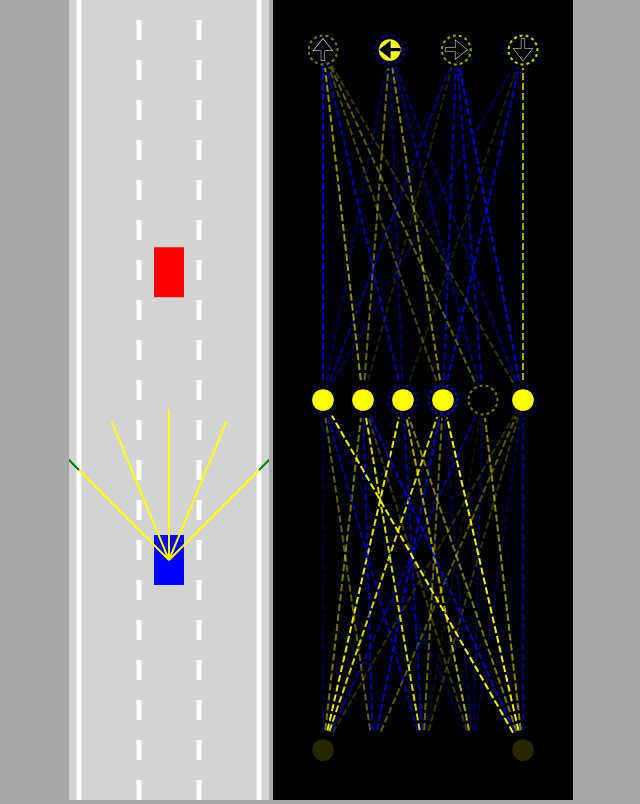
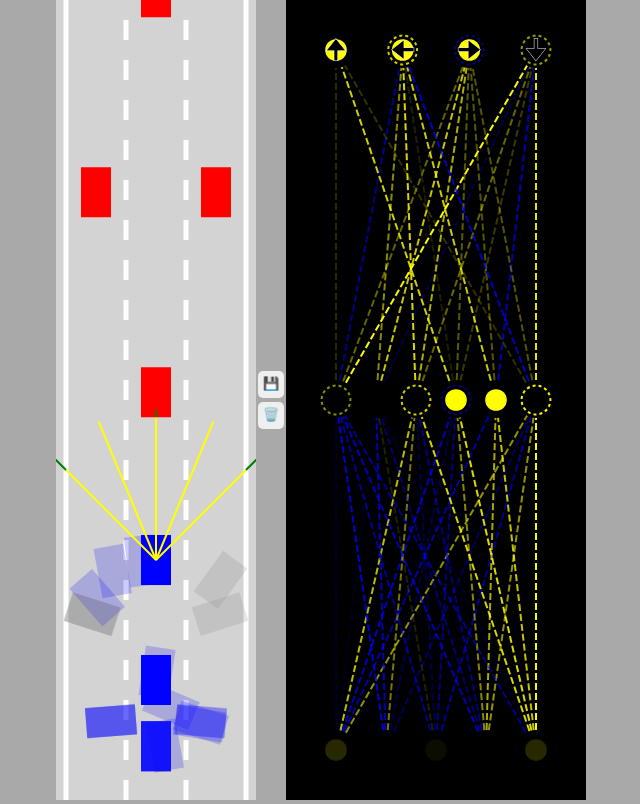
Before and after one commit to umangrazsingh/SELF_DRIVING_CAR, a plain HTML site: page index.html in a window 1280 px wide. Shown: the whole page, without its empty margins (319-959 px from the left). Drawn offline with Linux system fonts and the light colour scheme; animation ran at ten frames a second.

Commit message:
Add parallel AI cars, save/discard brain, and mutation

```diff
--- a/car.js
+++ b/car.js
@@ -118,7 +118,7 @@ class Car{
         this.y-=Math.cos(this.angle)*this.speed;
     }
 
-draw(ctx,color){
+draw(ctx,color,drawSensor=false){
         if(this.damaged){
             ctx.fillStyle="gray";
         }else{
@@ -131,7 +131,7 @@ draw(ctx,color){
         }
         ctx.fill();
 
-        if(this.sensor){
+        if(this.sensor && drawSensor){
             this.sensor.draw(ctx);
         }
     }
--- a/index.html
+++ b/index.html
@@ -5,6 +5,10 @@
 </head>
 <body>
     <canvas id="carCanvas"></canvas>
+    <div id="verticalButtons">
+        <button onclick="save()">💾</button>
+        <button onclick="discard()">🗑️</button>
+    </div>
     <canvas id="networkCanvas"></canvas>
     <script src="network.js"></script>
     <script src="visualizer.js"></script>
--- a/main.js
+++ b/main.js
@@ -6,34 +6,89 @@ networkCanvas.width=300;
 const carCtx = carCanvas.getContext("2d");
 const networkCtx = networkCanvas.getContext("2d");
 const road=new Road(carCanvas.width/2,carCanvas.width*0.9);
-const car=new Car(road.getLaneCenter(1),100,30,50,"AI");
-const traffic=[
-    new Car(road.getLaneCenter(1),-100,30,50,"DUMMY",2)
+
+const N=100;
+const cars=generateCars(N);
+let bestCar=cars[0];
+if(localStorage.getItem("bestBrain")){
+    for(let i=0;i<cars.length;i++){
+        cars[i].brain=JSON.parse(
+            localStorage.getItem("bestBrain"));
+        if(i!=0){
+            NeuralNetwork.mutate(cars[i].brain,0.1);
+        }
+    }
+}
+
+   const traffic=[
+    new Car(road.getLaneCenter(1),-100,30,50,"DUMMY",2),
+    new Car(road.getLaneCenter(2),-300,30,50,"DUMMY",2),
+    new Car(road.getLaneCenter(0),-300,30,50,"DUMMY",2),
+    new Car(road.getLaneCenter(1),-500,30,50,"DUMMY",2),
+    new Car(road.getLaneCenter(0),-700,30,50,"DUMMY",2),
+    new Car(road.getLaneCenter(1),-700,30,50,"DUMMY",2),
+    new Car(road.getLaneCenter(2),-900,30,50,"DUMMY",2),
+    new Car(road.getLaneCenter(1),-1100,30,50,"DUMMY",2),
+    new Car(road.getLaneCenter(2),-1100,30,50,"DUMMY",2),
+    new Car(road.getLaneCenter(0),-1300,30,50,"DUMMY",2),
+    new Car(road.getLaneCenter(0),-1500,30,50,"DUMMY",2),
+    new Car(road.getLaneCenter(2),-1500,30,50,"DUMMY",2),
+    new Car(road.getLaneCenter(1),-1700,30,50,"DUMMY",2),
+    new Car(road.getLaneCenter(2),-1900,30,50,"DUMMY",2),
+    new Car(road.getLaneCenter(0),-1900,30,50,"DUMMY",2)
 ];
 
 animate();
+function save(){
+    localStorage.setItem("bestBrain",
+        JSON.stringify(bestCar.brain));
+}
+
+function discard(){
+    localStorage.removeItem("bestBrain");
+}
+
+function generateCars(N){
+    const cars=[];
+    for(let i=1;i<=N;i++){
+        cars.push(new Car(road.getLaneCenter(1),100,30,50,"AI"));
+    }
+    return cars;
+}
 
 function animate(time){
     for(let i=0;i<traffic.length;i++){
         traffic[i].update(road.borders,[]);
     }
-    car.update(road.borders,traffic);
+    for(let i=0;i<cars.length;i++){
+        cars[i].update(road.borders,traffic);
+    }
+
+    bestCar=cars.find(
+        c=>c.y==Math.min(
+            ...cars.map(c=>c.y)
+        ));
 
     carCanvas.height=window.innerHeight;
     networkCanvas.height=window.innerHeight;
 
     carCtx.save();
-    carCtx.translate(0,-car.y+carCanvas.height*0.7);
+    carCtx.translate(0,-bestCar.y+carCanvas.height*0.7);
 
     road.draw(carCtx);
     for(let i=0;i<traffic.length;i++){
         traffic[i].draw(carCtx,"red");
     }
-    car.draw(carCtx,"blue");
+    carCtx.globalAlpha=0.2;
+    for(let i=0;i<cars.length;i++){
+        cars[i].draw(carCtx,"blue");
+    }
+    carCtx.globalAlpha=1;
+    bestCar.draw(carCtx,"blue",true);
 
     carCtx.restore();
 
     networkCtx.lineDashOffset=-time/50;
-    Visualizer.drawNetwork(networkCtx,car.brain);
+    Visualizer.drawNetwork(networkCtx,bestCar.brain);
     requestAnimationFrame(animate);
 }
--- a/network.js
+++ b/network.js
@@ -17,6 +17,26 @@ static feedForward(givenInputs, network){
 
     }
     return outputs;
+    }
+    static mutate(network,amount=1){
+        network.levels.forEach(level => {
+            for(let i=0;i<level.biases.length;i++){
+                level.biases[i]=lerp(
+                    level.biases[i],
+                    Math.random()*2-1,
+                    amount
+                )
+            }
+        for(let i=0;i<level.weights.length;i++){
+            for(let j=0;j<level.weights[i].length;j++){
+                level.weights[i][j]=lerp(
+                    level.weights[i][j],
+                    Math.random()*2-1,
+                    amount
+                )
+            }
+        }
+        })
     }
 }
 
--- a/style.css
+++ b/style.css
@@ -2,8 +2,27 @@ body{
     margin:0;
     background:darkgray;
     overflow:hidden;
-    text-align:center;
+    display:flex;
+    justify-content:center;
+    align-items:center;
 }
+
+#verticalButtons{
+    display:flex;
+    flex-direction:column;
+}
+
+button{
+    border: none;
+    border-radius: 5px;
+    padding: 5px 5px 7px 5px;
+    margin: 2px;
+    cursor:pointer;
+}
+button:hover{
+    background:blue;
+}
+
 #networkCanvas{
     background:black;
 }
```
